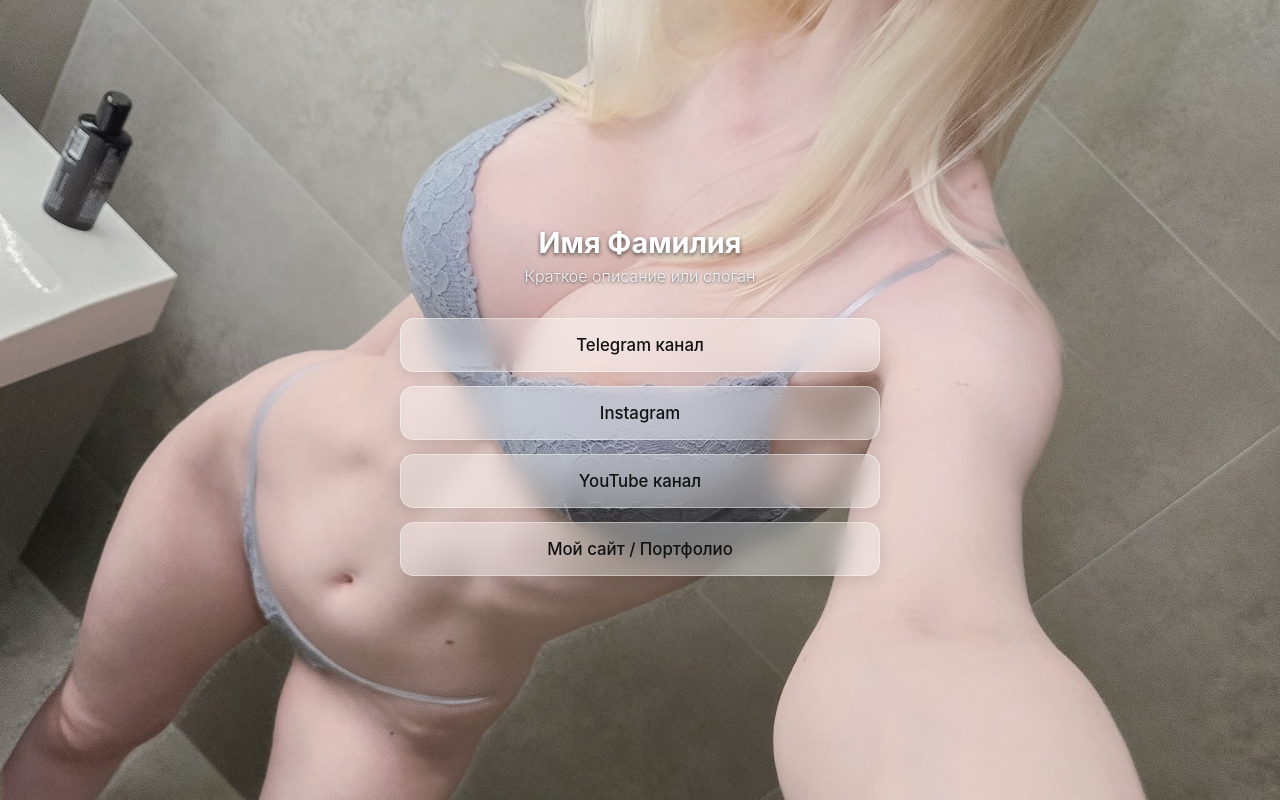
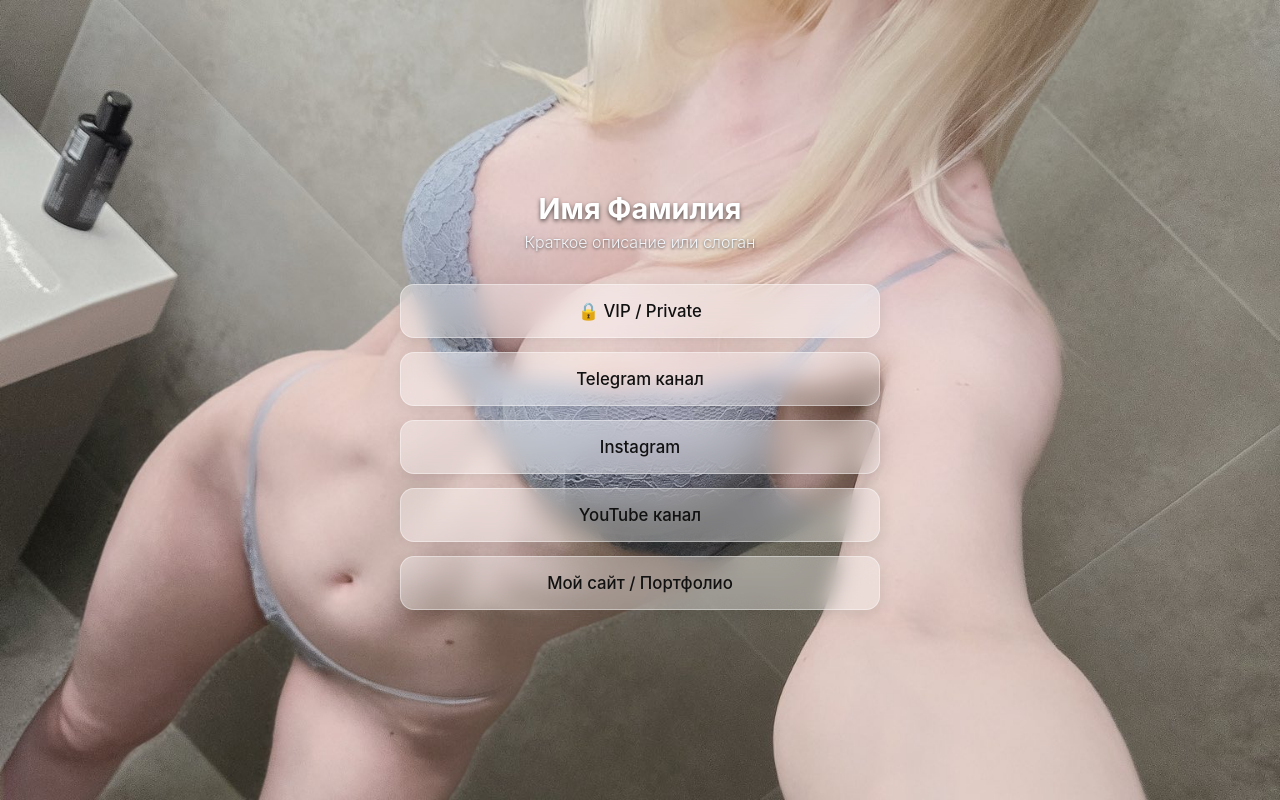
Before and after one commit to Basstez/my-links, a plain HTML site: page index.html in a window 1280 px wide. Drawn offline with Linux system fonts and the light colour scheme.

Commit message:
Add VIP link to index.html

```diff
--- a/index.html
+++ b/index.html
@@ -92,6 +92,7 @@
         <p>Краткое описание или слоган</p>
 
         <div class="links">
+            <a href="private.html" class="btn">🔒 VIP / Private</a>
             <a href="https://t.hamed" class="btn" target="_blank">Telegram канал</a>
             <a href="https://instagram.com" class="btn" target="_blank">Instagram</a>
             <a href="https://youtube.com" class="btn" target="_blank">YouTube канал</a>
```
